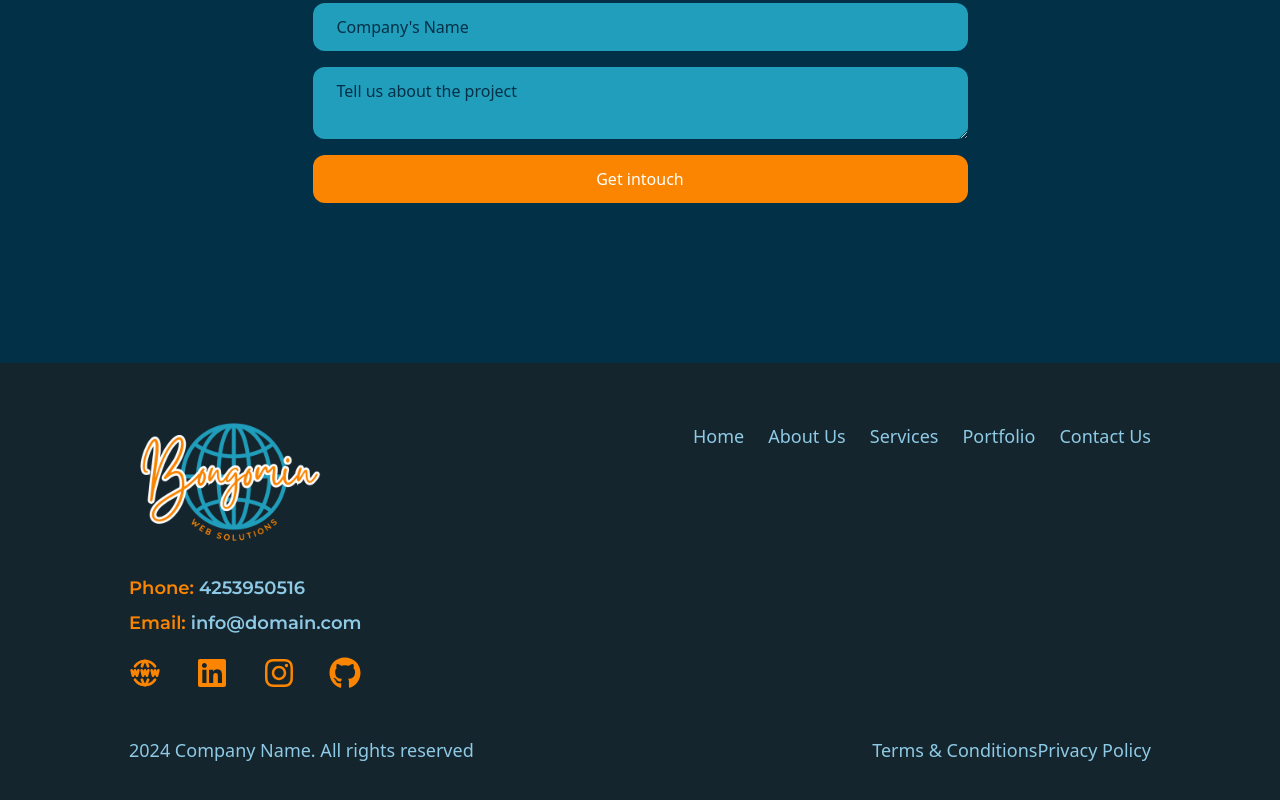
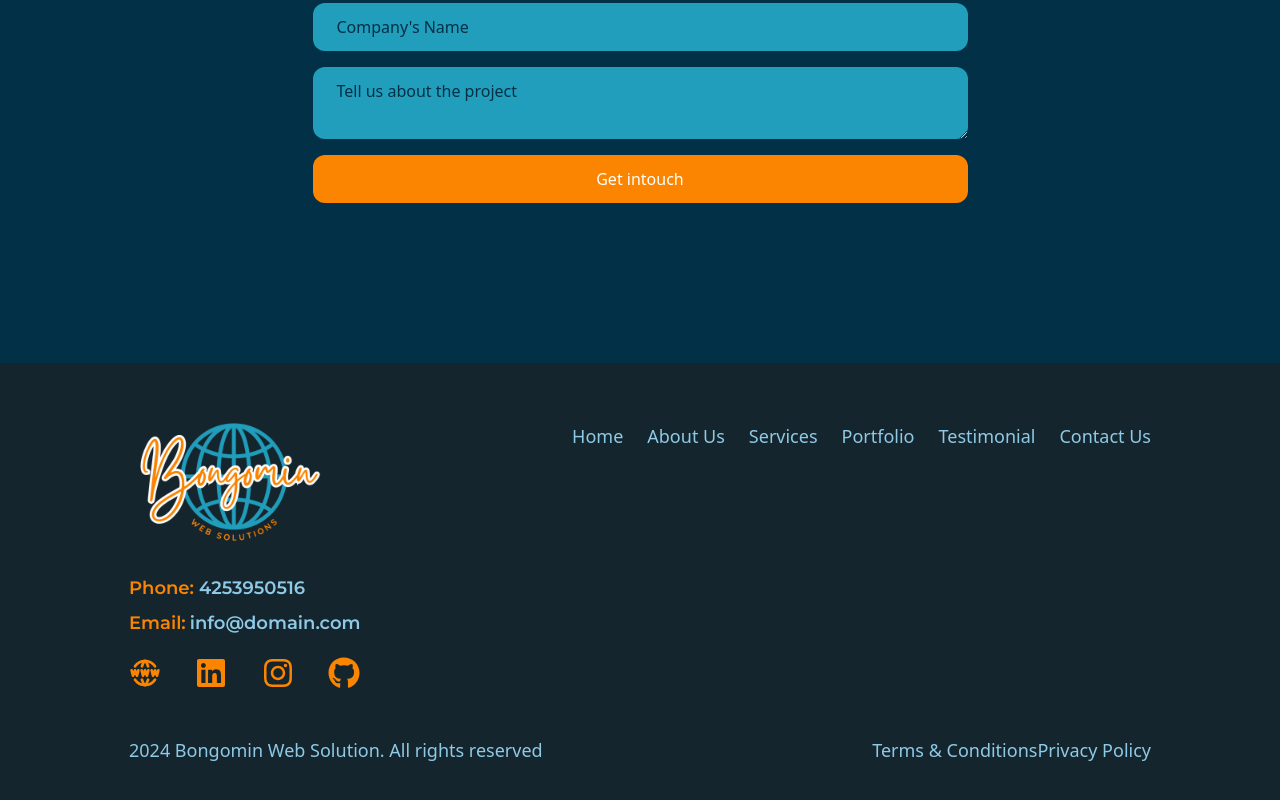
Before and after one commit to bongomin256/bongomin_designs, a React (Vite) app: page / in a window 1280 px wide. Shown: the part 5080-5880 px from the top of the page. Built offline with nearby package versions, Linux system fonts and the light colour scheme.

Commit message:
added anchor tags to the all the links on the footer

```diff
--- a/src/components/Footer.jsx
+++ b/src/components/Footer.jsx
@@ -14,7 +14,7 @@ const Footer = () => {
               <img
                 src={logo}
                 alt="logo"
-                className="w-[7.5rem] m-auto md:m-0  lg:w-[12.5rem] h-[]"
+                className="w-[7.5rem] m-auto cursor-pointer md:m-0  lg:w-[12.5rem] h-[]"
               />
             </div>
             <div className="mt-8 font-semibold text-center font-navFont text-base1 md:text-left">
@@ -22,7 +22,8 @@ const Footer = () => {
                 <span className="text-cta-pri">Phone:</span> 4253950516
               </p>
               <p>
-                <span className="text-cta-pri">Email:</span> info@domain.com
+                <span className="mr-1 text-cta-pri">Email:</span>
+                <a href="mailto:info@domain.com">info@domain.com</a>
               </p>
             </div>
             <div className="flex justify-between mt-5 text-cta-pri">
@@ -42,11 +43,24 @@ const Footer = () => {
             </div>
           </div>
           <ul className="flex flex-col gap-6 text-center text-base1 md:text-end lg:flex-row">
-            <li>Home</li>
-            <li>About Us</li>
-            <li>Services</li>
-            <li>Portfolio</li>
-            <li>Contact Us</li>
+            <li>
+              <a href="#home">Home</a>
+            </li>
+            <li>
+              <a href="#aboutus">About Us</a>
+            </li>
+            <li>
+              <a href="#services">Services</a>
+            </li>
+            <li>
+              <a href="#portfolio">Portfolio</a>
+            </li>
+            <li>
+              <a href="#testimonial">Testimonial</a>
+            </li>
+            <li>
+              <a href="#contactus">Contact Us</a>
+            </li>
           </ul>
         </section>
         <section className="flex flex-col justify-between gap-8 mt-12 font-thin text-center text-base1 lg:flex-row-reverse lg:text-left">
@@ -58,7 +72,7 @@ const Footer = () => {
               <p>Privacy Policy</p>
             </a>
           </div>
-          <p>2024 Company Name. All rights reserved</p>
+          <p>2024 Bongomin Web Solution. All rights reserved</p>
         </section>
       </section>
     </footer>
```
